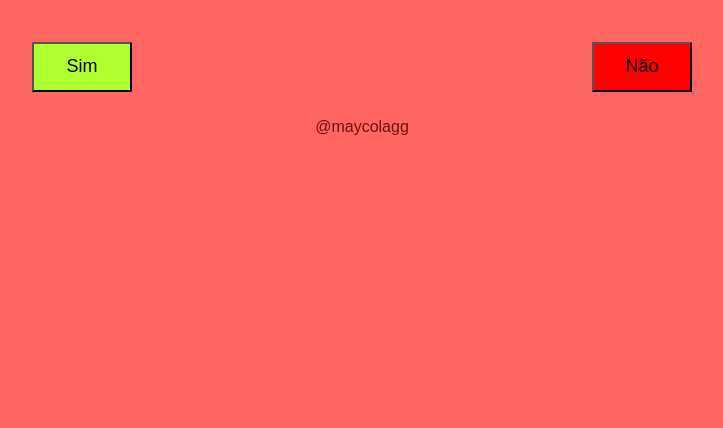
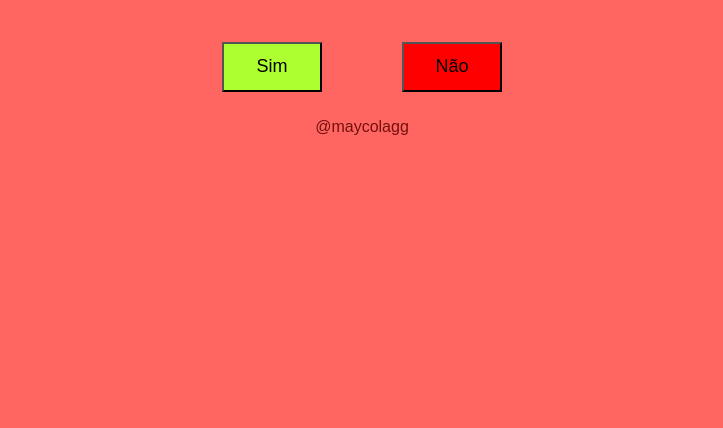
Before and after one commit to maycolagg/maycolagg, a plain HTML site: page projeto/index.html in a window 1280 px wide. Shown: the part 372-800 px from the top of the page, without its empty margins (278-1001 px from the left). Drawn offline with Linux system fonts and the light colour scheme.

Commit message:
Update index.html

```diff
--- a/projeto/index.html
+++ b/projeto/index.html
@@ -59,13 +59,13 @@
 
         #yesButton {
             background-color: greenyellow;
-            left: 300px;
+            left: calc(100vw / 2 - 150px);
             position: absolute;
         }
 
         #noButton {
             background-color: red;
-            right: 300px;
+            right: calc(100vw / 2 - 150px);
             position: absolute;
         }
 
```
